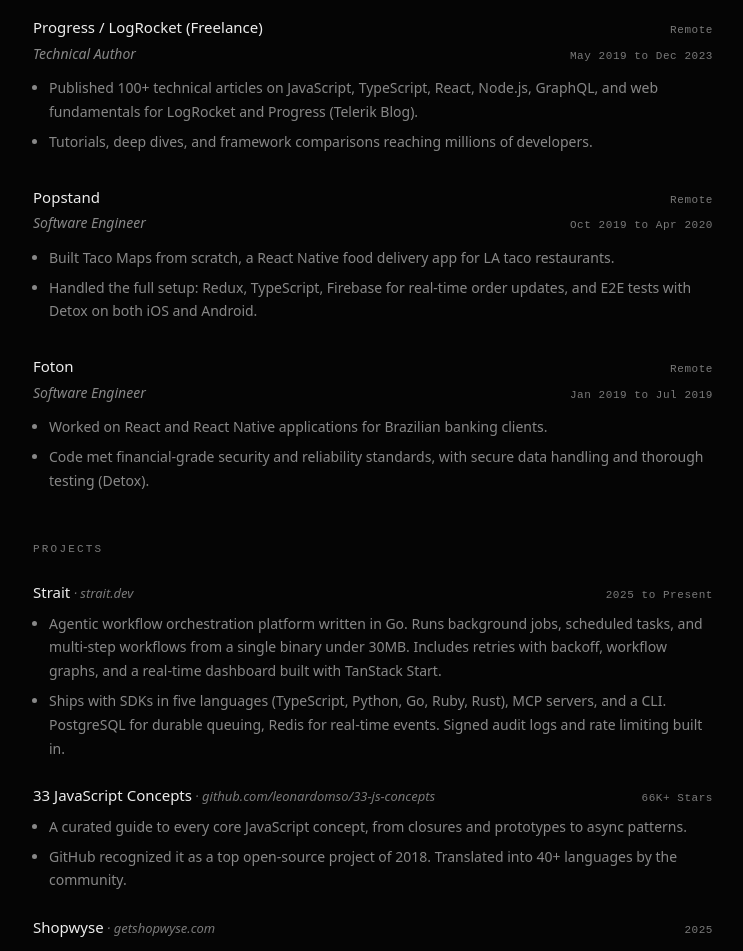
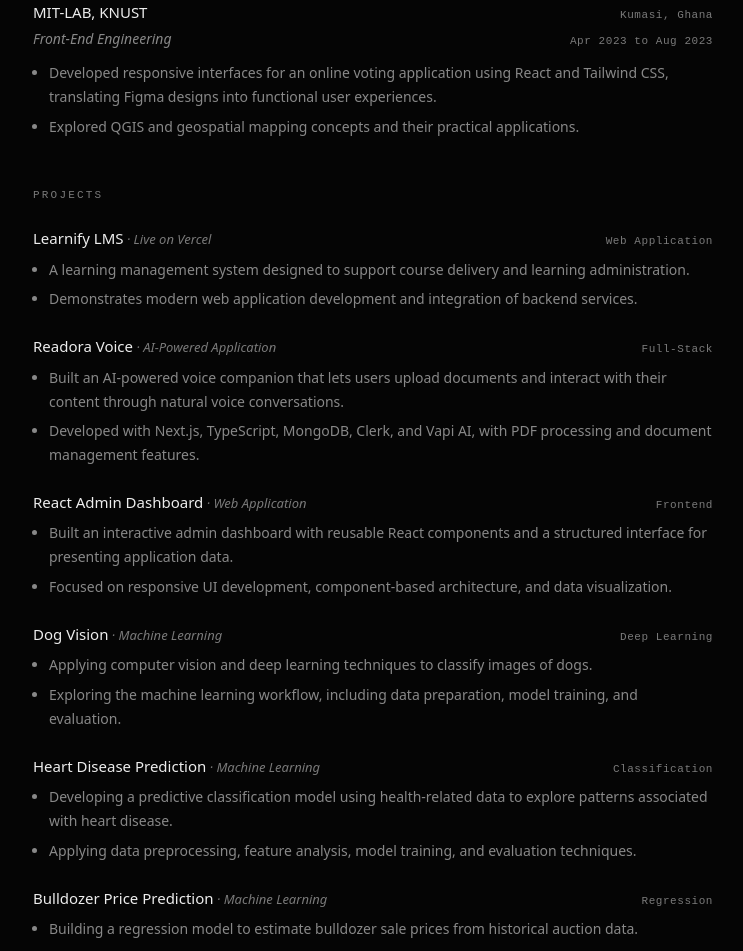
Before and after one commit to HerbertNtim/herbert, a React (Vite) app: page /resume in a window 1280 px wide. Shown: the part 1420-2371 px from the top of the page, without its empty margins (267-1010 px from the left). Built offline with nearby package versions, Linux system fonts and the light colour scheme.

Commit message:
updated personal projects

```diff
--- a/src/data/content.ts
+++ b/src/data/content.ts
@@ -104,7 +104,14 @@
     label: "Full-Stack",
     description:
       "A learning management system for managing courses, students, and instructors, with authentication, media uploads, payments, and course organization.",
-    tags: ["Next.js", "TypeScript", "Express", "Node.JS", "AWS (CloudFront, API Gateway, DynamoDB, Lambda, S3)", "Docker"],
+    tags: [
+      "Next.js",
+      "TypeScript",
+      "Express",
+      "Node.JS",
+      "AWS (CloudFront, API Gateway, DynamoDB, Lambda, S3)",
+      "Docker",
+    ],
     home: true,
   },
   {
@@ -265,7 +272,7 @@
   ],
   [
     "AI",
-    "Pandas, Numpy, Matplotlib, Scikit-Learn, TensorFlow, Google Colab, Jupyter Notebook",
+    "VAPI API, Pandas, Numpy, Matplotlib, Scikit-Learn, TensorFlow, Google Colab, Jupyter Notebook",
   ],
   [
     "Cloud & Infrastructure",
@@ -277,111 +284,100 @@
 
 export const resumeExperience = [
   {
-    company: "Namecheap",
-    href: "https://www.namecheap.com/",
-    location: "Remote",
-    role: "Front End Engineer, Spaceship Domain Search",
-    dates: "Nov 2021 to Apr 2026",
+    company: "KNUST College of Engineering Examination Office",
+    href: "https://www.knust.edu.gh/",
+    location: "Kumasi, Ghana",
+    role: "Software Developer",
+    dates: "National Service + Additional Year (2024 - 2026)",
     bullets: [
-      "Sole engineer on Spaceship's domain search product end to end, contributing to the sale of over 3M+ domains. Built the React/TypeScript frontend from scratch, owning architecture decisions, code reviews, and the full release cycle.",
-      "Built a real-time pricing engine over WebSocket that streams live prices for 500+ TLDs per search, keeping render times under 100ms even on large result sets.",
-      "Developed Beast Mode, a bulk search feature with customizable filters for price, category, and TLD type. Processed queries of up to 100 domains per search, became one of the top power-user features on the platform.",
-      "Shipped multi-currency pricing with region-aware caching for 30+ markets, eliminating redundant API calls and reducing price-fetch latency by approximately 60%.",
-      "Optimized frontend bundle size by 35% through code splitting and lazy rendering, improving initial load time for search-heavy pages.",
+      "Developed JavaScript and TypeScript automation tools for examination scheduling and maintained web applications, including the student examination room-allocation system, supporting over 9,000 students.",
+      "Used Python to customize examination attendance sheets for specific rooms, streamlining administrative workflows and examination operations.",
     ],
   },
   {
-    company: "Progress / LogRocket (Freelance)",
-    href: "https://www.progress.com/",
-    location: "Remote",
-    role: "Technical Author",
-    dates: "May 2019 to Dec 2023",
+    company: "ALLE-AI",
+    href: "https://www.alle-ai.com/",
+    location: "Ghana",
+    role: "Generative AI Intern",
+    dates: "Sept 2023 to Dec 2026",
     bullets: [
-      "Published 100+ technical articles on JavaScript, TypeScript, React, Node.js, GraphQL, and web fundamentals for LogRocket and Progress (Telerik Blog).",
-      "Tutorials, deep dives, and framework comparisons reaching millions of developers.",
+      "Explored generative AI techniques and their applications in solving practical problems.",
+      "Gained hands-on exposure to AI-powered solutions and the development of generative AI applications.",
     ],
   },
   {
-    company: "Popstand",
-    href: "https://popstand.com/",
-    location: "Remote",
-    role: "Software Engineer",
-    dates: "Oct 2019 to Apr 2020",
+    company: "MIT-LAB, KNUST",
+    href: "https://www.knust.edu.gh/",
+    location: "Kumasi, Ghana",
+    role: "Front-End Engineering",
+    dates: "Apr 2023 to Aug 2023",
     bullets: [
-      "Built Taco Maps from scratch, a React Native food delivery app for LA taco restaurants.",
-      "Handled the full setup: Redux, TypeScript, Firebase for real-time order updates, and E2E tests with Detox on both iOS and Android.",
-    ],
-  },
-  {
-    company: "Foton",
-    href: "https://foton.tech/",
-    location: "Remote",
-    role: "Software Engineer",
-    dates: "Jan 2019 to Jul 2019",
-    bullets: [
-      "Worked on React and React Native applications for Brazilian banking clients.",
-      "Code met financial-grade security and reliability standards, with secure data handling and thorough testing (Detox).",
+      "Developed responsive interfaces for an online voting application using React and Tailwind CSS, translating Figma designs into functional user experiences.",
+      "Explored QGIS and geospatial mapping concepts and their practical applications.",
     ],
   },
 ];
 
 export const resumeProjects = [
   {
-    name: "Strait",
-    href: "https://strait.dev",
-    meta: "strait.dev",
-    aside: "2025 to Present",
+    name: "Learnify LMS",
+    href: "https://learnify-lms-ten.vercel.app/",
+    meta: "Live on Vercel",
+    aside: "Web Application",
     bullets: [
-      "Agentic workflow orchestration platform written in Go. Runs background jobs, scheduled tasks, and multi-step workflows from a single binary under 30MB. Includes retries with backoff, workflow graphs, and a real-time dashboard built with TanStack Start.",
-      "Ships with SDKs in five languages (TypeScript, Python, Go, Ruby, Rust), MCP servers, and a CLI. PostgreSQL for durable queuing, Redis for real-time events. Signed audit logs and rate limiting built in.",
+      "A learning management system designed to support course delivery and learning administration.",
+      "Demonstrates modern web application development and integration of backend services.",
     ],
   },
   {
-    name: "33 JavaScript Concepts",
-    href: "https://github.com/leonardomso/33-js-concepts",
-    meta: "github.com/leonardomso/33-js-concepts",
-    aside: "66K+ Stars",
+    name: "Readora Voice",
+    href: "https://readora-voice.vercel.app/",
+    meta: "AI-Powered Application",
+    aside: "Full-Stack",
     bullets: [
-      "A curated guide to every core JavaScript concept, from closures and prototypes to async patterns.",
-      "GitHub recognized it as a top open-source project of 2018. Translated into 40+ languages by the community.",
+      "Built an AI-powered voice companion that lets users upload documents and interact with their content through natural voice conversations.",
+      "Developed with Next.js, TypeScript, MongoDB, Clerk, and Vapi AI, with PDF processing and document management features.",
+    ],
+  },
+
+  {
+    name: "React Admin Dashboard",
+    href: "https://react-admin-dashboard-rust-delta.vercel.app/",
+    meta: "Web Application",
+    aside: "Frontend",
+    bullets: [
+      "Built an interactive admin dashboard with reusable React components and a structured interface for presenting application data.",
+      "Focused on responsive UI development, component-based architecture, and data visualization.",
     ],
   },
   {
-    name: "Shopwyse",
-    href: "https://www.getshopwyse.com",
-    meta: "getshopwyse.com",
-    aside: "2025",
+    name: "Dog Vision",
+    href: "https://github.com/HerbertNtim/dataScience-ML/blob/main/dog_vision.ipynb",
+    meta: "Machine Learning",
+    aside: "Deep Learning",
     bullets: [
-      "Multi-tenant retail ERP for small merchants. Handles POS/checkout, inventory, CRM, and financial reporting at the storefront and admin levels.",
-      "Stack: TanStack Start, React 19, Elysia, Drizzle ORM, and PostgreSQL.",
+      "Applying computer vision and deep learning techniques to classify images of dogs.",
+      "Exploring the machine learning workflow, including data preparation, model training, and evaluation.",
     ],
   },
   {
-    name: "Polyglot",
-    href: "https://trypolyglot.ai",
-    meta: "trypolyglot.ai",
-    aside: "2025",
+    name: "Heart Disease Prediction",
+    href: "https://github.com/HerbertNtim/heart-disease_project",
+    meta: "Machine Learning",
+    aside: "Classification",
     bullets: [
-      "AI-powered writing assistant that interviews the user first, then drafts content in their voice from multiple angles. Rich-text editing, voice profiles, and multi-format export.",
-      "Stack: Full-stack TypeScript with AI SDK integration.",
+      "Developing a predictive classification model using health-related data to explore patterns associated with heart disease.",
+      "Applying data preprocessing, feature analysis, model training, and evaluation techniques.",
     ],
   },
   {
-    name: "gone",
-    href: "https://github.com/leonardomso/gone",
-    meta: "github.com/leonardomso/gone",
-    aside: "2025",
+    name: "Bulldozer Price Prediction",
+    href: "https://github.com/HerbertNtim/bulldozer-price-prediction",
+    meta: "Machine Learning",
+    aside: "Regression",
     bullets: [
-      "Dead link detector written in Go. Concurrent HTTP checks, interactive TUI, auto-fix for redirects, and CI/CD output formats.",
-    ],
-  },
-  {
-    name: "betterhook",
-    href: "https://github.com/leonardomso/betterhook",
-    meta: "github.com/leonardomso/betterhook",
-    aside: "2025",
-    bullets: [
-      "Git hooks manager written in Rust. DAG-based scheduling, content-addressable cache, and streaming output via Tokio.",
+      "Building a regression model to estimate bulldozer sale prices from historical auction data.",
+      "Applying data cleaning, feature engineering, and model evaluation to a real-world price prediction problem.",
     ],
   },
 ];
```
